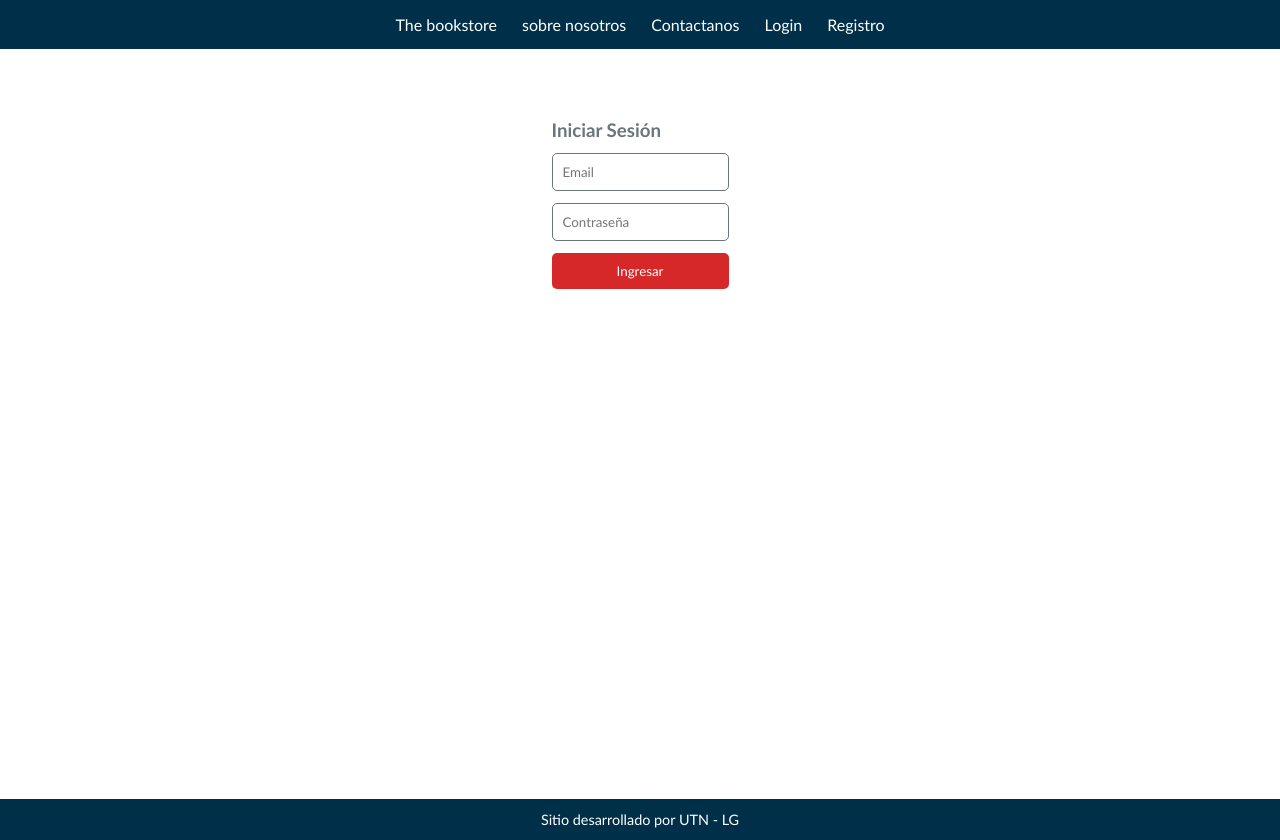
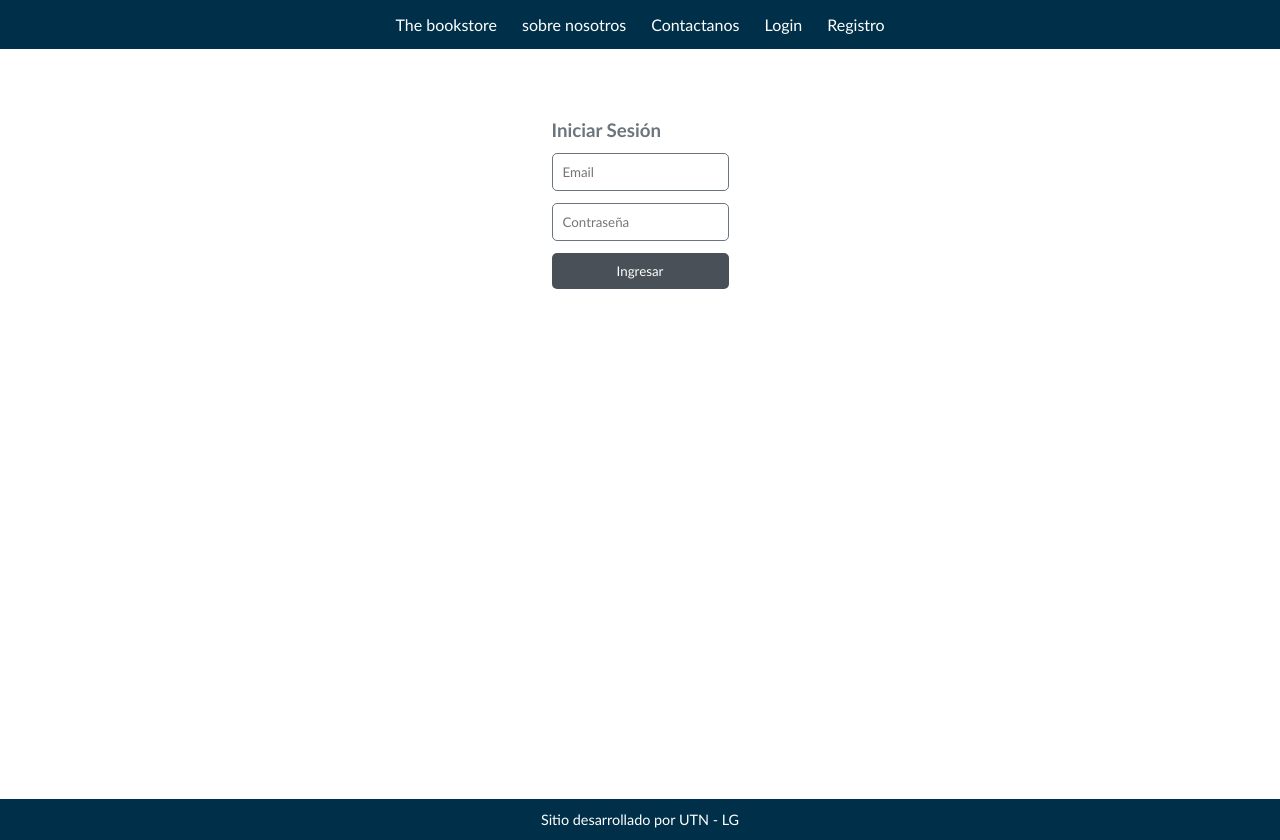
Before and after one commit to lucg-gith/tp-final-backend-utn-luciagarre, a React (Vite) app in the folder frontend-utn/: page /login in a window 1280 px wide. Built offline with nearby package versions, Linux system fonts and the light colour scheme.

Commit message:
style: button agregar nuevo libro

```diff
--- a/frontend-utn/src/styles/index.css
+++ b/frontend-utn/src/styles/index.css
@@ -118,7 +118,7 @@ body {
 .form-container button {
   padding: 10px;
   border: none;
-  background: var(--rojo-editorial);
+  background: #495057;
   color: white;
   border-radius: 5px;
   cursor: pointer;
```
